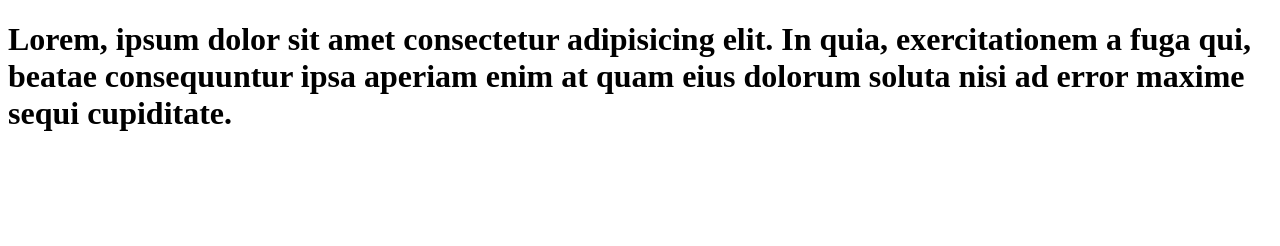
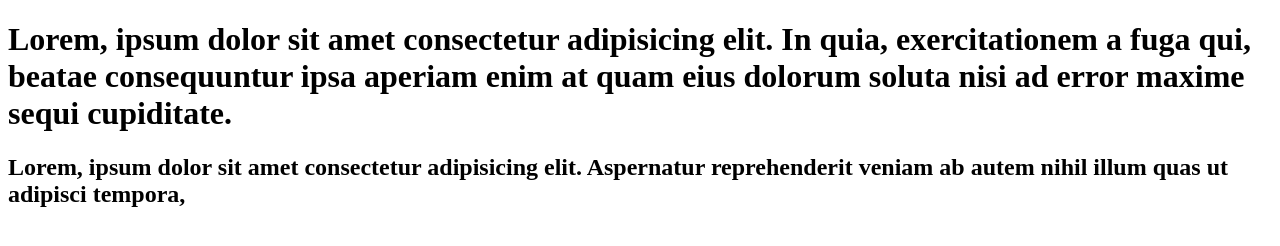
Before and after one commit to Vrogelh/eliminar-prueba, a plain HTML site: page prueba.html in a window 1280 px wide. Drawn offline with Linux system fonts and the light colour scheme.

Commit message:
agregue h2

```diff
--- a/prueba.html
+++ b/prueba.html
@@ -9,6 +9,8 @@
     <div>
         <h1>Lorem, ipsum dolor sit amet consectetur adipisicing elit.
             In quia, exercitationem a fuga qui, beatae consequuntur ipsa aperiam enim at quam eius dolorum soluta nisi ad error maxime sequi cupiditate.</h1>
+
+        <h2>Lorem, ipsum dolor sit amet consectetur adipisicing elit. Aspernatur reprehenderit veniam ab autem nihil illum quas ut adipisci tempora, </h2>
     </div>
 </body>
 </html>
```
